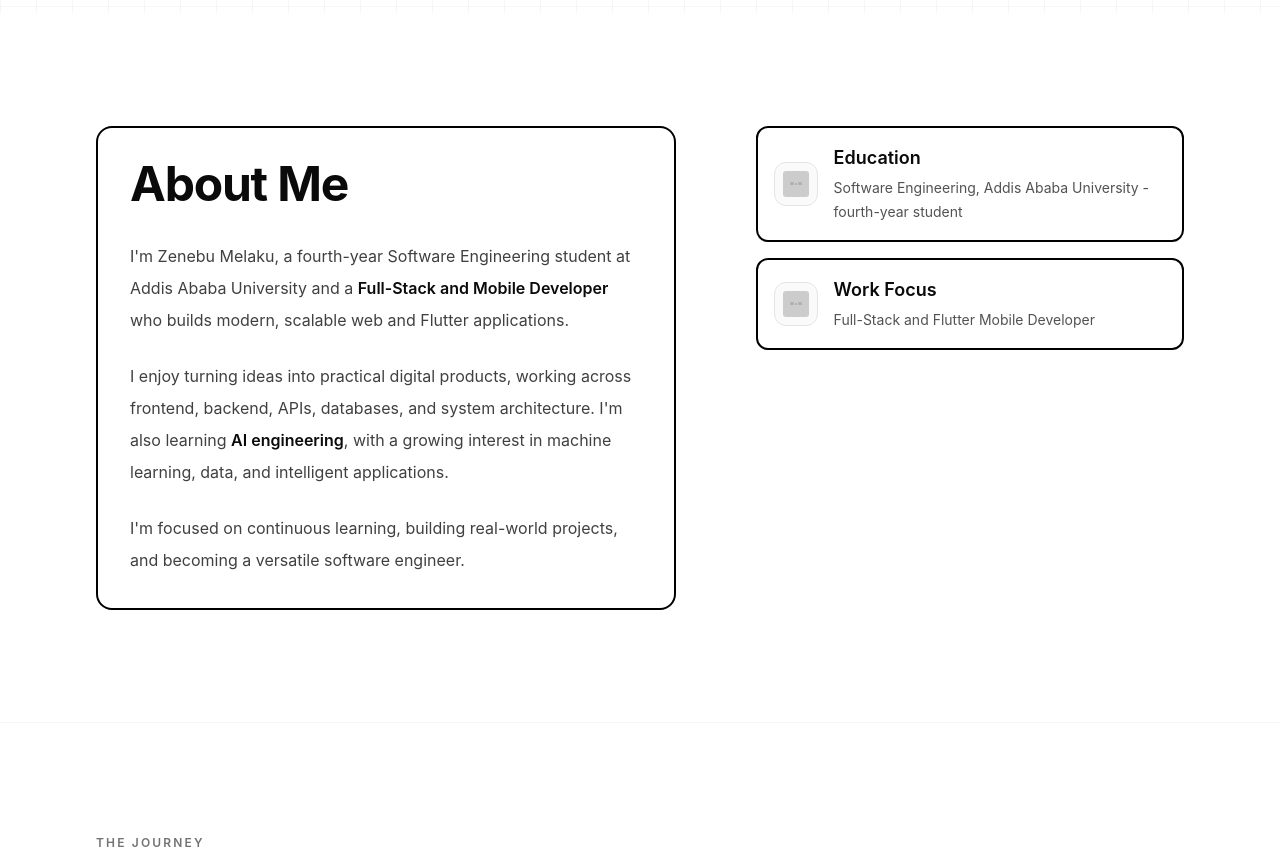
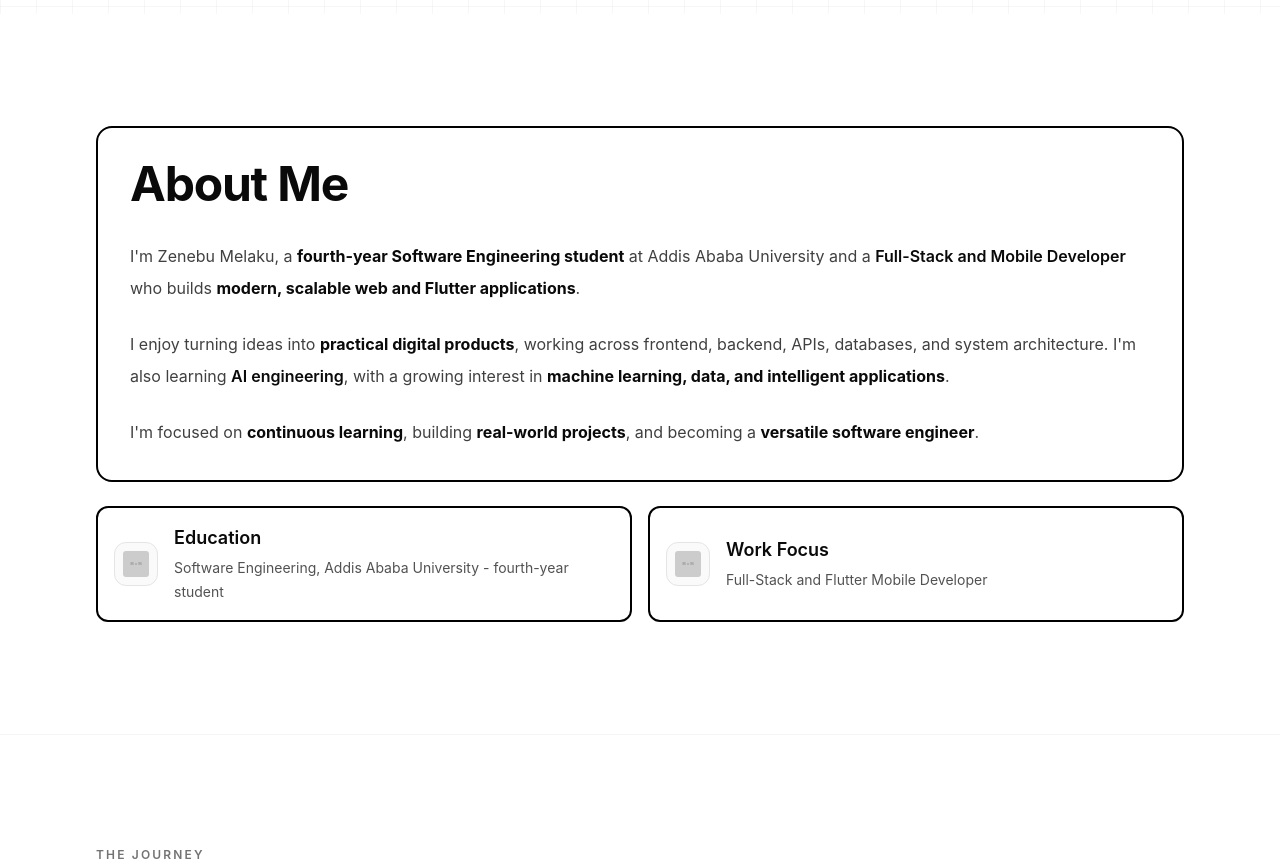
Before and after one commit to zenebumelaku/portifolio, a React (Vite) app: page / in a window 1280 px wide. Shown: the part 780-1645 px from the top of the page. Built offline with nearby package versions, Linux system fonts and the light colour scheme.

Commit message:
Improve About Me presentation

```diff
--- a/src/sections/AboutSection/index.tsx
+++ b/src/sections/AboutSection/index.tsx
@@ -7,7 +7,7 @@ export const AboutSection = () => {
   return (
     <section id="about" className="site-section">
       <div className="section-inner">
-        <div className="grid gap-12 lg:grid-cols-[1.15fr_.85fr] lg:gap-20">
+        <div className="grid gap-6">
           <div className="rounded-2xl border-2 border-black p-6 md:p-8">
             <h2 className="text-4xl font-bold tracking-tight md:text-5xl">
               About Me
@@ -15,33 +15,57 @@ export const AboutSection = () => {
 
             <div className="mt-8 space-y-6 text-base leading-8 text-neutral-700">
               <p>
-                I&apos;m Zenebu Melaku, a fourth-year Software Engineering
-                student at Addis Ababa University and a{" "}
+                I&apos;m Zenebu Melaku, a{" "}
+                <strong className="font-bold text-neutral-950">
+                  fourth-year Software Engineering student
+                </strong>{" "}
+                at Addis Ababa University and a{" "}
                 <strong className="font-semibold text-neutral-950">
                   Full-Stack and Mobile Developer
                 </strong>{" "}
-                who builds modern, scalable web and Flutter applications.
+                who builds{" "}
+                <strong className="font-bold text-neutral-950">
+                  modern, scalable web and Flutter applications
+                </strong>
+                .
               </p>
 
               <p>
-                I enjoy turning ideas into practical digital products, working
-                across frontend, backend, APIs, databases, and system
+                I enjoy turning ideas into{" "}
+                <strong className="font-bold text-neutral-950">
+                  practical digital products
+                </strong>
+                , working across frontend, backend, APIs, databases, and system
                 architecture. I&apos;m also learning{" "}
                 <strong className="font-semibold text-neutral-950">
                   AI engineering
                 </strong>
-                , with a growing interest in machine learning, data, and
-                intelligent applications.
+                , with a growing interest in{" "}
+                <strong className="font-bold text-neutral-950">
+                  machine learning, data, and intelligent applications
+                </strong>
+                .
               </p>
 
               <p>
-                I&apos;m focused on continuous learning, building real-world
-                projects, and becoming a versatile software engineer.
+                I&apos;m focused on{" "}
+                <strong className="font-bold text-neutral-950">
+                  continuous learning
+                </strong>
+                , building{" "}
+                <strong className="font-bold text-neutral-950">
+                  real-world projects
+                </strong>
+                , and becoming a{" "}
+                <strong className="font-bold text-neutral-950">
+                  versatile software engineer
+                </strong>
+                .
               </p>
             </div>
           </div>
 
-          <div className="grid content-start gap-4 sm:grid-cols-2 lg:grid-cols-1">
+          <div className="grid gap-4 sm:grid-cols-2">
             <AboutHighlightCard
               iconSrc={icon("EDU")}
               title="Education"
```
